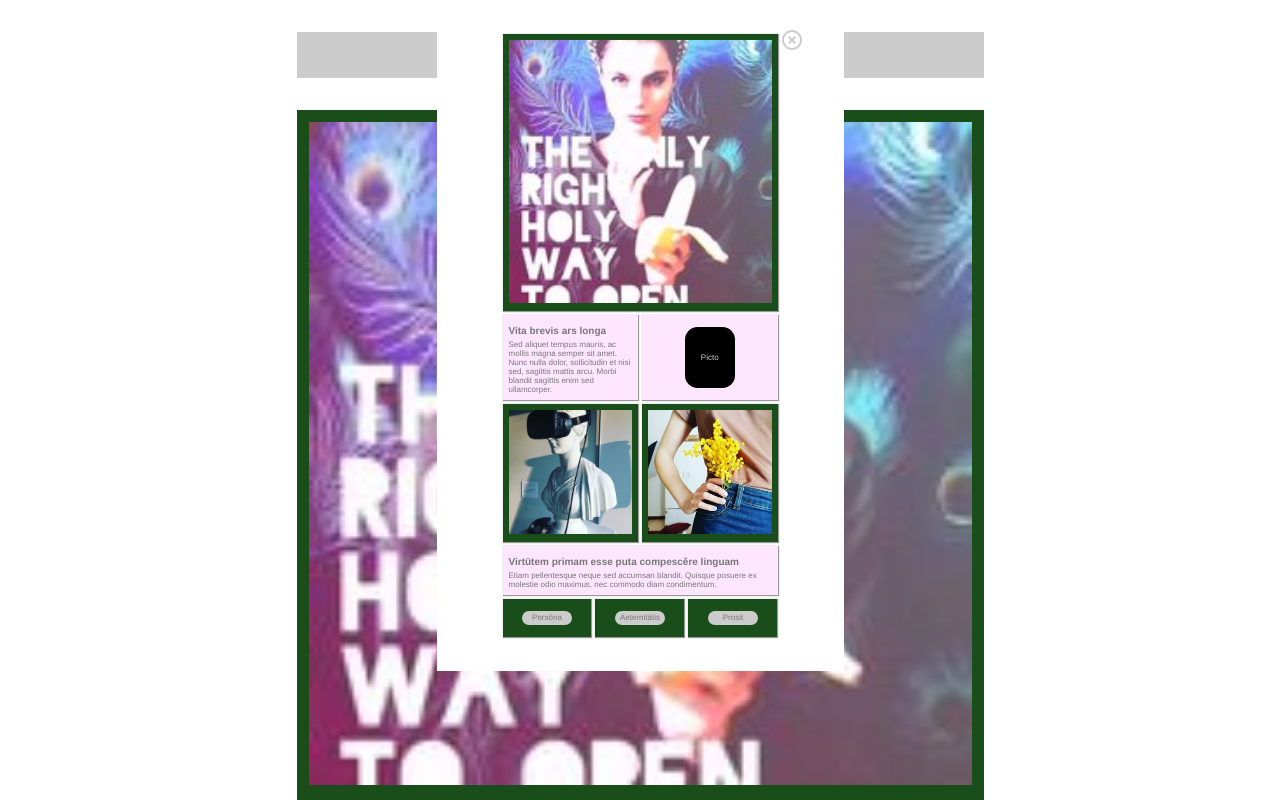
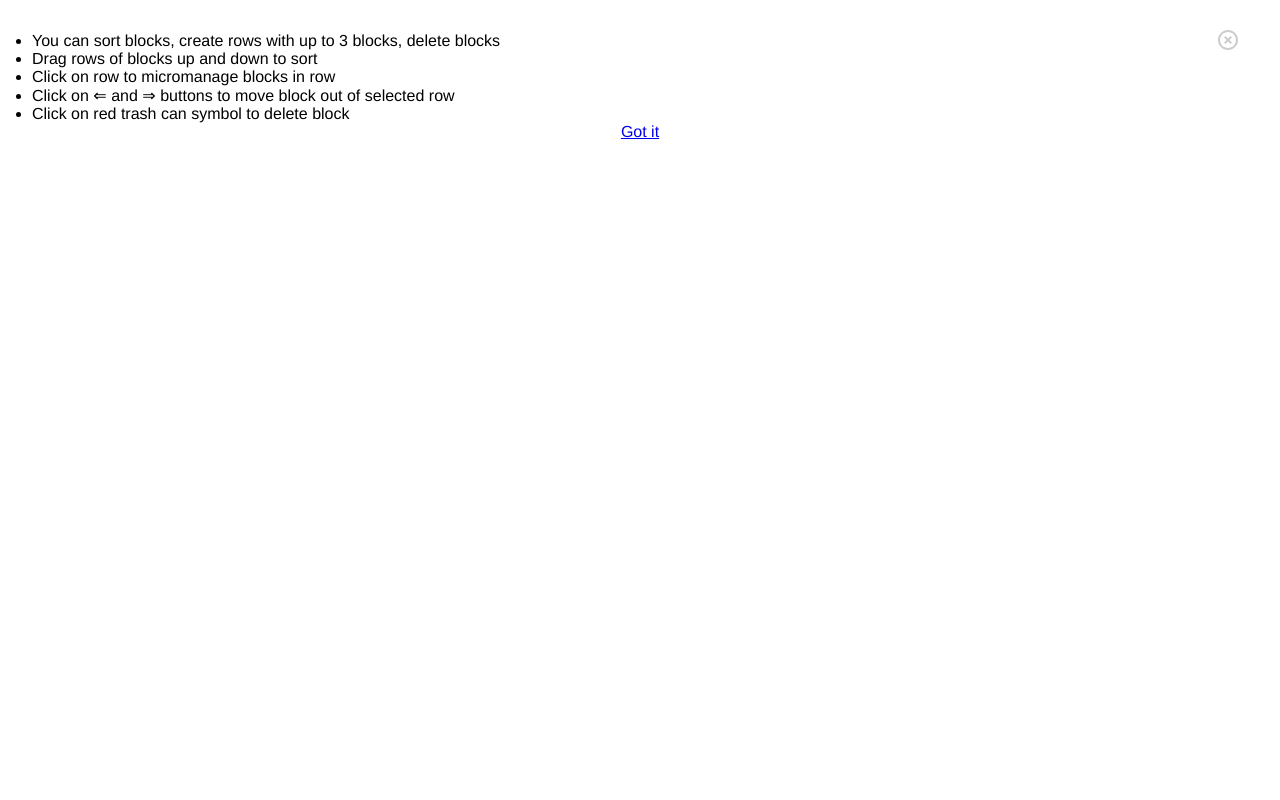
Before and after one commit to georgius1024/glowing-sniffle, a Vue app: page / in a window 1280 px wide. Both pictures are taken after a click on the button "Click to sort blocks". Built offline with nearby package versions, Linux system fonts and the light colour scheme; what vue-js-modal would draw is missing.

Commit message:
sortrr help

```diff
--- a/src/App.vue
+++ b/src/App.vue
@@ -4,8 +4,14 @@
       <button @click="sort">Click to sort blocks</button>
     </div>
     <Composition :blocks="blocks" />
-    <div class="sorter" v-show="showSorter">
-      <button class="close" @click="showSorter = false">
+    <div class="sorter-outer" v-show="showSorter">
+      <div class="sorter-inner">
+        <div class="toolbar">
+          <button @click="showSorter = false">Save and Close</button>
+        </div>
+        <Sorter v-model="blocks" @input="$emit('input', $event)" />
+        <div class="instructions" v-show="showInstructions">
+          <button class="close" @click="showInstructions = false">
             <svg style="width:24px;height:24px" viewBox="0 0 24 24">
               <path
                 fill="currentColor"
@@ -13,9 +19,25 @@
               />
             </svg>
           </button>
-      <Sorter v-model="blocks" />
-      <div class="instructions"></div>
-
+          <ul>
+            <li>
+              You can sort blocks, create rows with up to 3 blocks, delete
+              blocks
+            </li>
+            <li>Drag rows of blocks up and down to sort</li>
+            <li>Click on row to micromanage blocks in row</li>
+            <li>
+              Click on ⇐ and ⇒ buttons to move block out of selected row
+            </li>
+            <li>
+              Click on red trash can symbol to delete block
+            </li>
+          </ul>
+          <center>
+            <a href="#" @click.prevent="showInstructions = false">Got it</a>
+          </center>
+        </div>
+      </div>
     </div>
   </div>
 </template>
@@ -34,6 +56,7 @@ export default {
   data() {
     return {
       showSorter: false,
+      showInstructions: true,
       blocks: mappedBlocks(blocks)
     }
   },
@@ -75,16 +98,46 @@ export default {
     max-height: 100vh;
     overflow-y: hidden;
   }
-  .sorter {
+  .sorter-outer {
     position: absolute;
-    // top: 0;
-    // left: 0;
-    // right: 0;
-    // bottom: 0;
+    top: 0;
+    left: 0;
+    right: 0;
+    bottom: 0;
     z-index: 5;
+    background-color: rgba(0, 0, 0, 0.5);
+    display: flex;
+    justify-content: center;
+    .sorter-inner {
       background-color: #fff;
       overflow: hidden;
+      padding: 32px 64px;
+      .toolbar {
+        display: flex;
+        flex-direction: row;
+        padding: 4px;
+        button {
+          display: block;
+          cursor: pointer;
+          background-color: #ccc;
+          outline: none;
+          border: none;
+          text-transform: uppercase;
+          padding: 4px 12px;
+          flex-grow: 1;
+        }
+      }
+    }
+    .instructions {
+      padding: 16px;
+      position: absolute;
+      top: 0;
+      left: 0;
+      right: 0;
+      bottom: 0;
+      z-index: 5;
       padding: 32px;
+      background-color: #fff;
       .close {
         position: absolute;
         top: 24px;
@@ -97,6 +150,7 @@ export default {
         font-size: 24px;
         cursor: pointer;
       }
+    }
     max-height: 100vh;
     overflow-y: scroll;
   }
--- a/src/components/sorter/SortableRow.vue
+++ b/src/components/sorter/SortableRow.vue
@@ -29,11 +29,12 @@
       @input="$emit('input', $event)"
     >
       <div
-        :class="{ col: true, active: selectedColumn === column }"
+        :class="{ col: true, active: active && selectedColumn === column }"
         :style="columnStyle"
         v-for="(block, column) in value"
         :key="block.id"
-        @mousemove="selectedColumn = (active ? column : -1)"
+        @mousein="selectedColumn = column"
+        @mousemove="selectedColumn = column"
         @mouseout="selectedColumn = -1"
       >
         <button class="delete" @click="deleteBlock(column)">
--- a/src/views/SorterView.vue
+++ b/src/views/SorterView.vue
@@ -1,5 +1,5 @@
 <template>
-  <div class="sorter" v-show="show">
+  <div class="sorter-outer" v-show="show">
     <button class="close" @click="showSorter = false">
       <svg style="width:24px;height:24px" viewBox="0 0 24 24">
         <path
@@ -8,8 +8,11 @@
         />
       </svg>
     </button>
-    <Sorter v-model="blocks" @input="$emit('input', $event)" />
-    <div class="instructions"></div>
+
+    <div class="sorter-inner">
+      <Sorter v-model="blocks" @input="$emit('input', $event)" />
+      <div class="instructions"></div>
+    </div>
   </div>
 </template>
 
@@ -30,7 +33,6 @@ export default {
       required: true
     }
   }
-
 }
 </script>
 
@@ -39,20 +41,25 @@ export default {
   max-height: 100vh;
   overflow-y: hidden;
 }
-.sorter {
+.sorter-outer {
   position: absolute;
   top: 0;
   left: 0;
   right: 0;
   bottom: 0;
   z-index: 5;
-  background-color: #fff;
-  overflow: hidden;
-  padding: 32px;
+  background-color: rgba(0, 0, 0, 0.5);
+  display: flex;
+  justify-content: center;
+  .sorter-inner {
+    background-color: #fff;
+    overflow: hidden;
+    padding: 32px 64px;
+  }
   .close {
     position: fixed;
     top: 24px;
-    right: 36px;
+    right: -36px;
     outline: none;
     border: none;
     padding: 4px;
```
Lines whose indentation alone changed are shown as unchanged.
